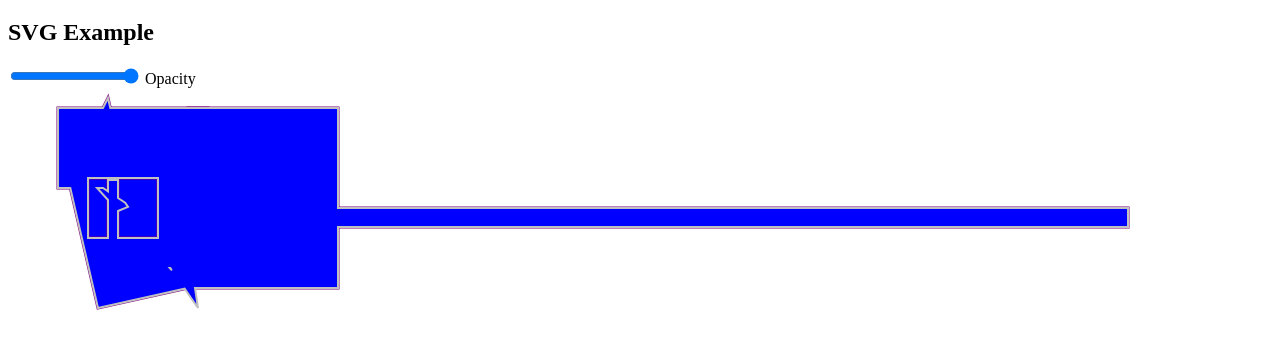
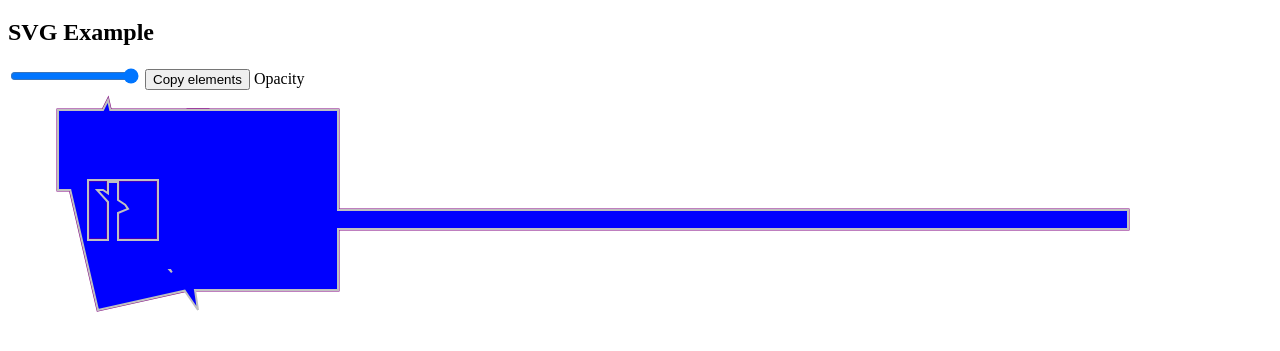
Before and after one commit to MarquisNecrosis/SVGArea, a plain HTML site: page index.html in a window 1280 px wide. Shown: the part 61-412 px from the top of the page. Drawn offline with Linux system fonts and the light colour scheme.

Commit message:
#14 copy button

```diff
--- a/index.html
+++ b/index.html
@@ -23,6 +23,7 @@
     <section>
       <h2>SVG Example</h2>
       <input type="range" min="0" max="1" value="1" class="slider" id="opacity-test" name="opacity-test" step="0.1">
+      <button id="copy">Copy elements</button>
       <label for="opacity-test">Opacity</label><br>
       <div class="tutorial-div">
         <svg id="tutorial_svg" width="2000" height="2000" class="area-calculate">
```
